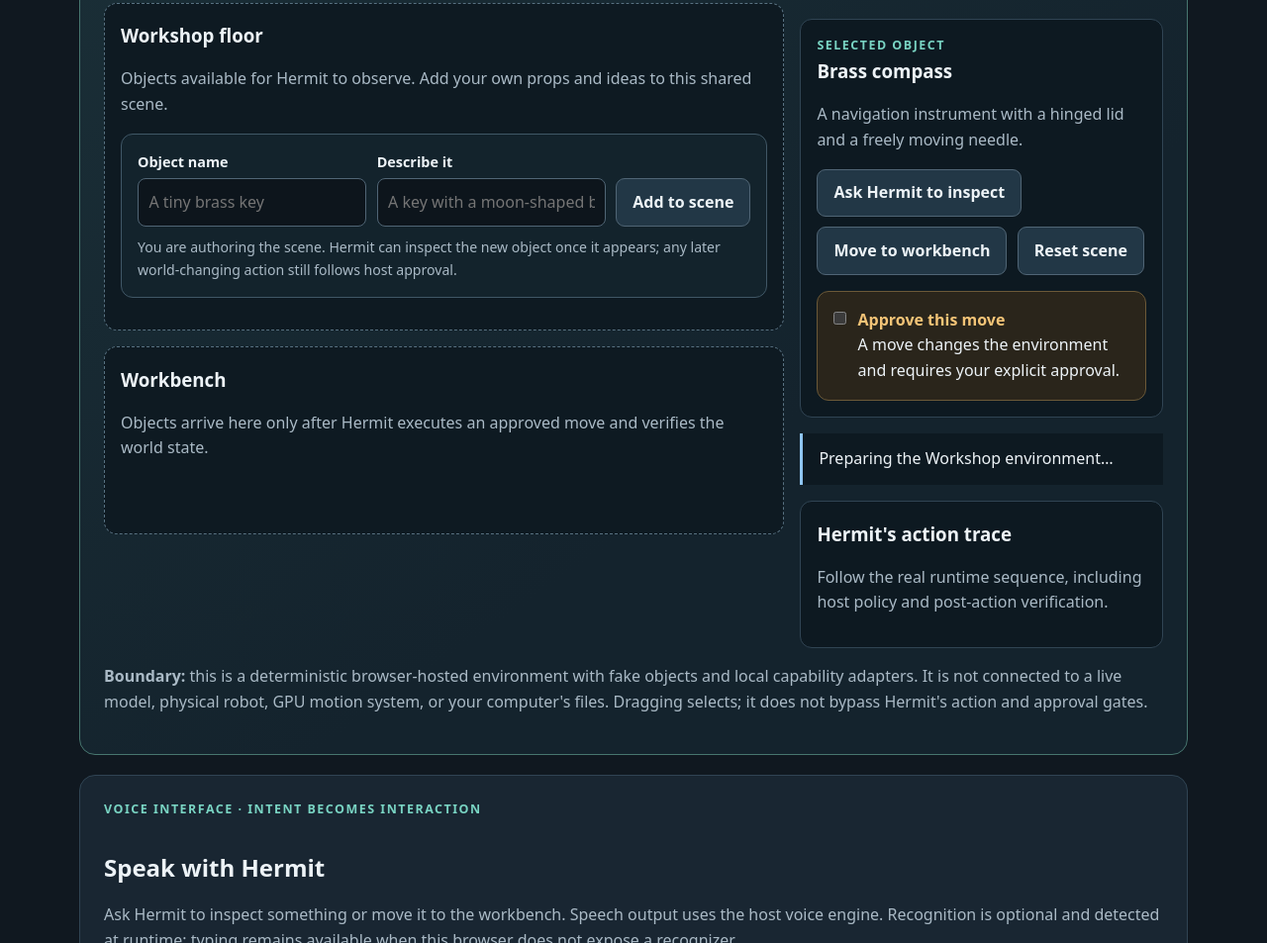
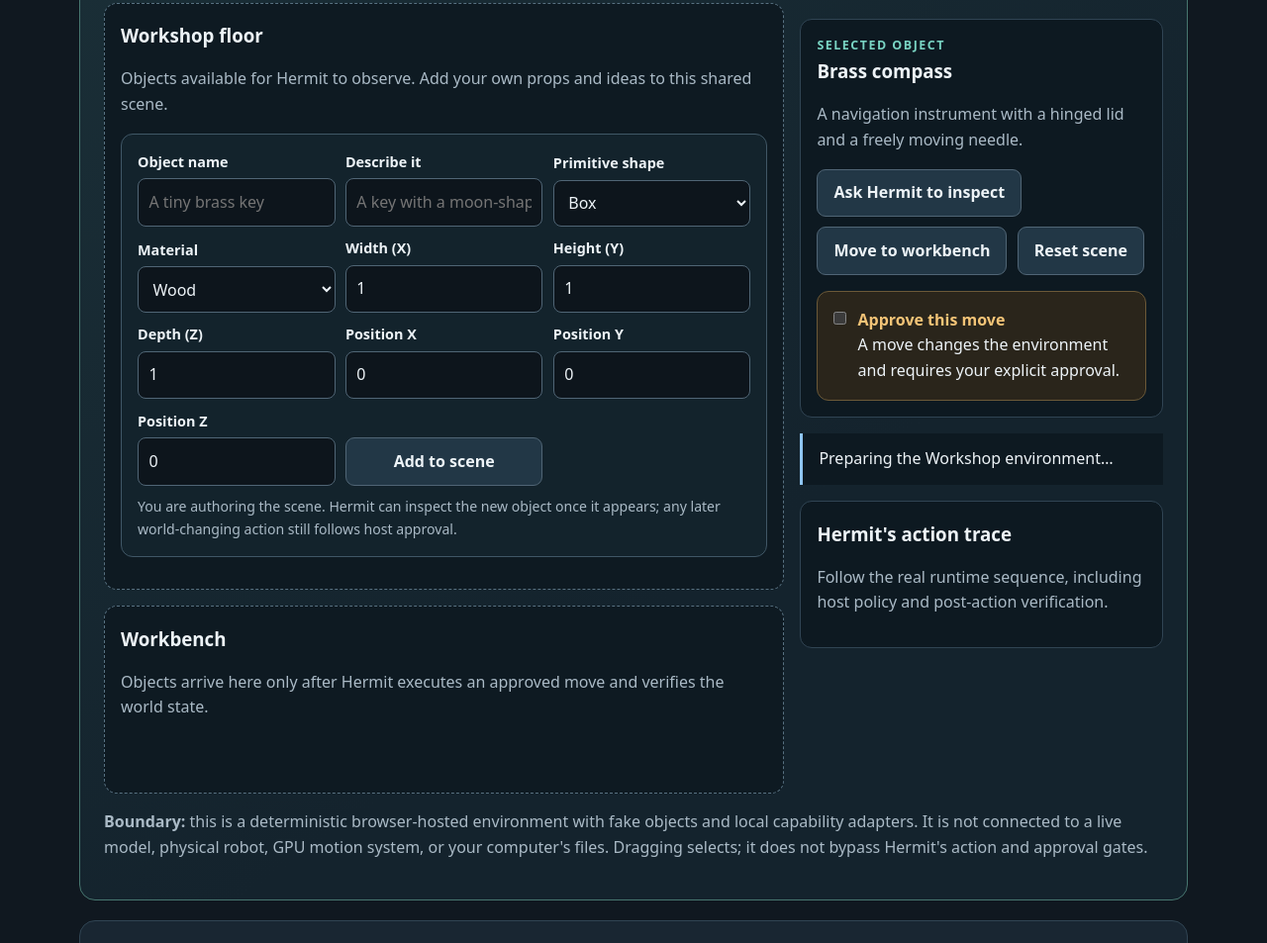
Before and after one commit to TrentBest/TheSingularityWorkshop.Hermit, a website: page index.html in a window 1280 px wide. Shown: the part 2191-3144 px from the top of the page at 99% size. Drawn offline with Linux system fonts and the light colour scheme.

Commit message:
feat: add primitive scene authoring controls

```diff
--- a/index.html
+++ b/index.html
@@ -66,9 +66,9 @@
     .scene-zone{min-height:190px;padding:1rem;border:1px dashed #587181;border-radius:13px;background:#0e1a22}
     .scene-zone h3{margin:.1rem 0 .3rem}
     .scene-zone.drop-ready{border-color:var(--accent);background:#17312f}
-    .object-creator{display:grid;grid-template-columns:1fr 1fr auto;gap:.65rem;align-items:end;margin:1rem 0;padding:1rem;border:1px solid #405766;border-radius:12px;background:#13232c}
+    .object-creator{display:grid;grid-template-columns:repeat(3,minmax(0,1fr));gap:.65rem;align-items:end;margin:1rem 0;padding:1rem;border:1px solid #405766;border-radius:12px;background:#13232c}
     .object-creator label{font-size:.9rem}
-    .object-creator input{min-width:0}
+    .object-creator input,.object-creator select{min-width:0;width:100%;accent-color:var(--accent);background:#0d151c;border:1px solid var(--line);border-radius:8px;color:var(--ink);padding:.65rem;font:inherit}
     .object-creator button{white-space:nowrap}
     .object-creator-help{grid-column:1/-1;margin:0;font-size:.88rem}
     @media(max-width:760px){.object-creator{grid-template-columns:1fr}}
@@ -77,7 +77,7 @@
     .object-card.selected{border-color:var(--accent);box-shadow:0 0 0 1px var(--accent) inset}
     .object-card strong,.object-card small{display:block}
     .object-card small{color:var(--muted);font-weight:400}
-    .object-glyph{display:grid;place-items:center;flex:0 0 42px;height:42px;border-radius:12px;background:#304b59;color:var(--warm);font-size:1.5rem}
+    .object-glyph{display:grid;place-items:center;flex:0 0 42px;height:42px;border-radius:12px;background:#304b59;color:var(--warm);font-size:1.5rem}.shape-preview{display:block;width:25px;height:25px;background:var(--warm);border:2px solid #fff4d8;box-shadow:inset -5px -5px 0 #9c7040}.shape-sphere{border-radius:50%;box-shadow:inset -6px -4px 0 #9c7040}.shape-cylinder{border-radius:50% / 18%;box-shadow:inset -5px 0 0 #9c7040}
     .object-detail{margin-top:1rem;padding:1rem;border-radius:12px;background:#0d1921;border:1px solid #304453}
     .object-detail h3{margin:.1rem 0 .25rem}
     .approval{display:flex;align-items:flex-start;gap:.7rem;margin-top:1rem;padding:1rem;border:1px solid #6b5938;border-radius:12px;background:#2a251b}
@@ -167,6 +167,14 @@
           <form id="object-creator" class="object-creator">
             <div><label for="new-object-name">Object name</label><input id="new-object-name" name="name" maxlength="120" required placeholder="A tiny brass key"></div>
             <div><label for="new-object-description">Describe it</label><input id="new-object-description" name="description" maxlength="1024" required placeholder="A key with a moon-shaped bow"></div>
+            <div><label for="new-object-shape">Primitive shape</label><select id="new-object-shape"><option value="box">Box</option><option value="sphere">Sphere</option><option value="cylinder">Cylinder</option></select></div>
+            <div><label for="new-object-material">Material</label><select id="new-object-material"><option value="wood">Wood</option><option value="metal">Metal</option><option value="glass">Glass</option><option value="stone">Stone</option><option value="fabric">Fabric</option></select></div>
+            <div><label for="new-object-width">Width (X)</label><input id="new-object-width" type="number" min="0.05" max="10000" step="0.05" value="1" required></div>
+            <div><label for="new-object-height">Height (Y)</label><input id="new-object-height" type="number" min="0.05" max="10000" step="0.05" value="1" required></div>
+            <div><label for="new-object-depth">Depth (Z)</label><input id="new-object-depth" type="number" min="0.05" max="10000" step="0.05" value="1" required></div>
+            <div><label for="new-object-x">Position X</label><input id="new-object-x" type="number" min="-100000" max="100000" step="0.1" value="0" required></div>
+            <div><label for="new-object-y">Position Y</label><input id="new-object-y" type="number" min="-100000" max="100000" step="0.1" value="0" required></div>
+            <div><label for="new-object-z">Position Z</label><input id="new-object-z" type="number" min="-100000" max="100000" step="0.1" value="0" required></div>
             <button type="submit">Add to scene</button>
             <p class="object-creator-help">You are authoring the scene. Hermit can inspect the new object once it appears; any later world-changing action still follows host approval.</p>
           </form>
```
